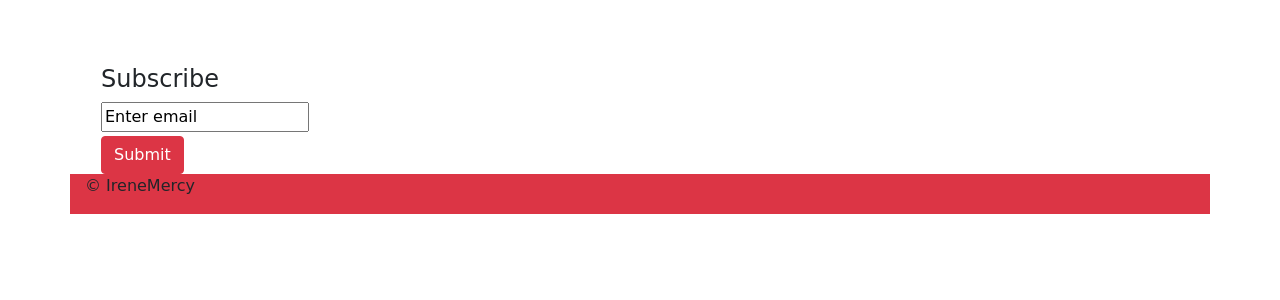
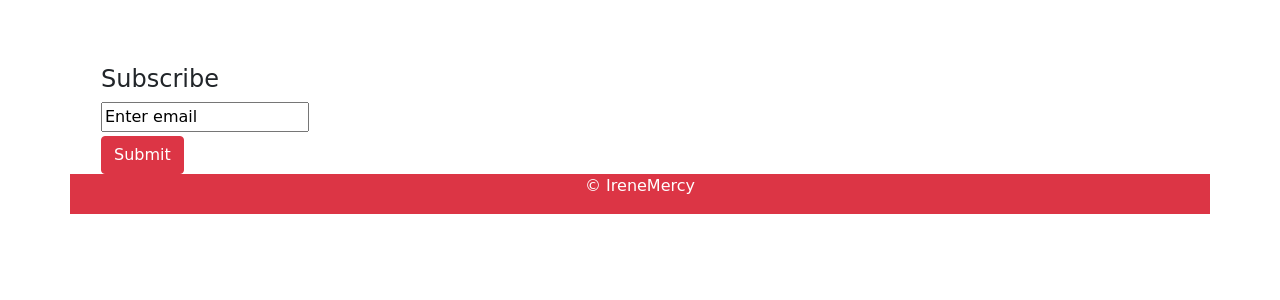
Before and after one commit to IreneMercy/Blogyou, a Python web app: template app/templates/index.html in a window 1280 px wide. Shown: the part 56-356 px from the top of the page. Run offline with Jinja, Linux system fonts and the light colour scheme; the template is opened without the code that fills it, so the values that code supplies are empty; some libraries are stand-ins or nearby versions; some web fonts are replaced.

```diff
--- a/app/templates/index.html
+++ b/app/templates/index.html
@@ -57,7 +57,7 @@
   <footer>
     <div class="row  bg-danger">
       <div class="col-md-12">
-        <p>&copy; IreneMercy</p>
+        <p class="text-center text-white">&copy; IreneMercy</p>
       </div>
     </div>
   </footer>
```
